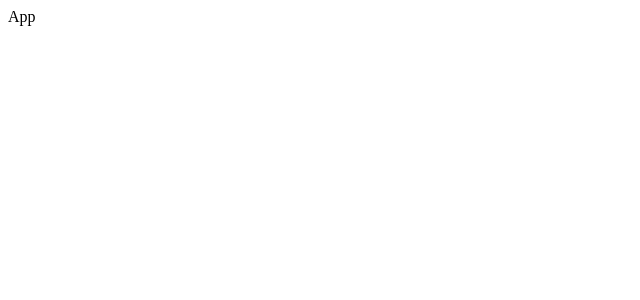
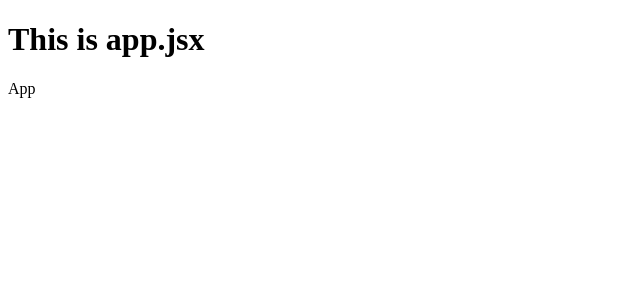
Before and after one commit to SauceCode01/erleine-shirt-design-editor, a React (Vite) app: page / in a window 1280 px wide. Shown: the top 300 px of the page, without its empty margins (0-640 px from the left). Built offline with nearby package versions, Linux system fonts and the light colour scheme.

Commit message:
another test commit

```diff
--- a/src/App.jsx
+++ b/src/App.jsx
@@ -2,7 +2,10 @@ import React from 'react'
 
 const App = () => {
   return (
+    <>
+    <h1>This is app.jsx</h1>
     <div>App</div>
+    </>
   )
 }
 
```
